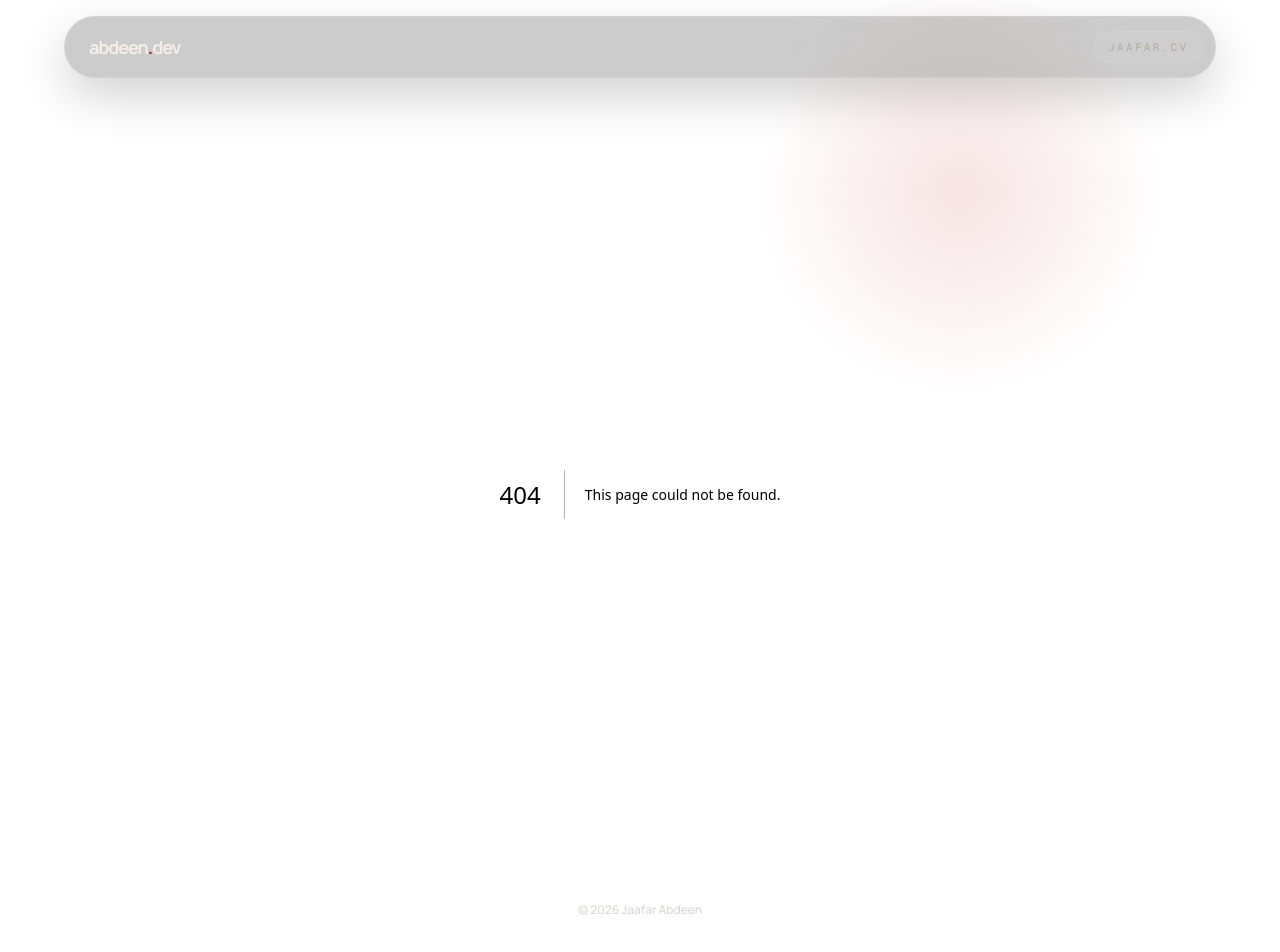
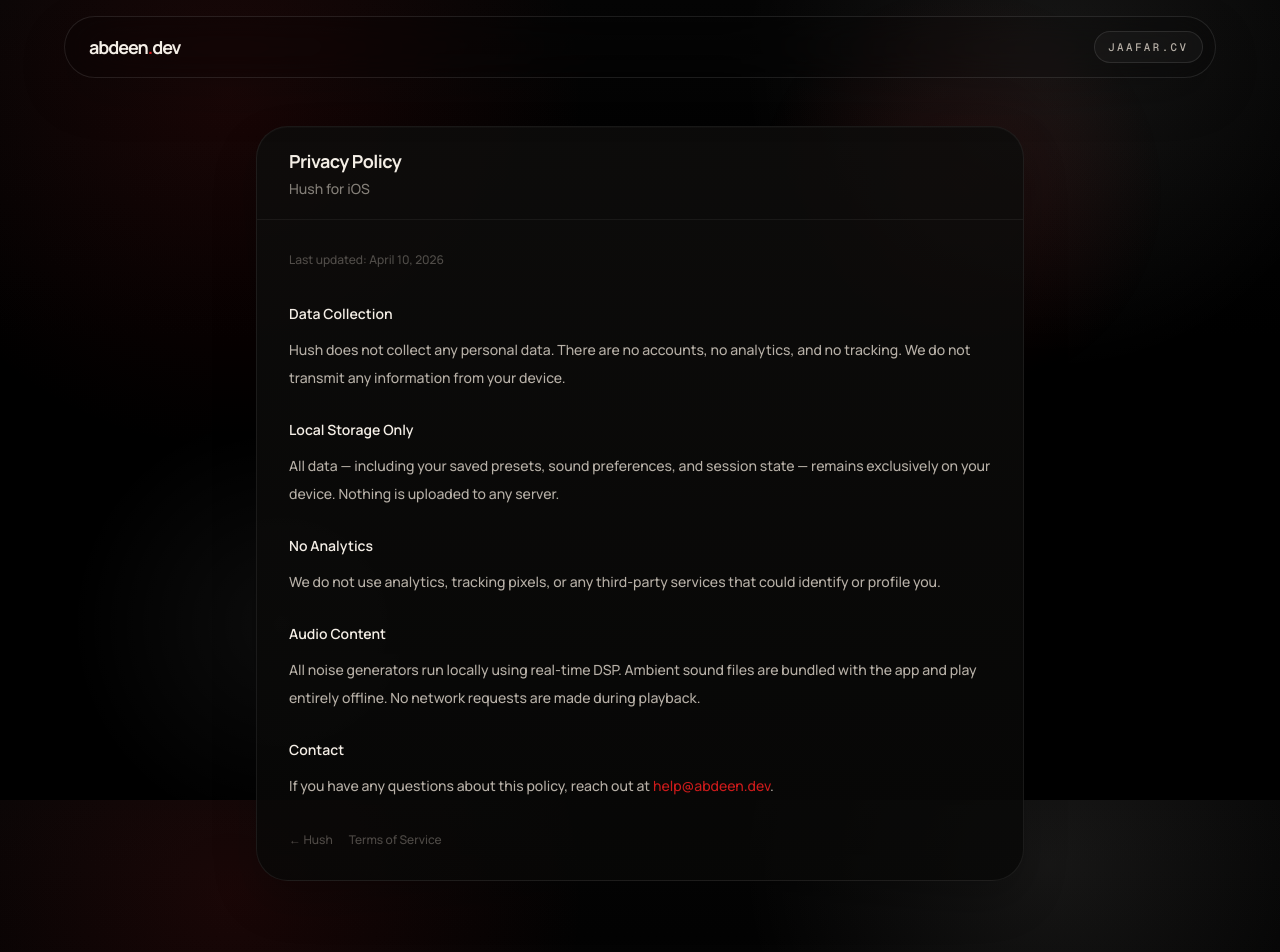
Before and after one commit to Cuzeth/abdeen.dev, a Next.js app: page /hush/privacy in a window 1280 px wide. Before the commit this address had no page. Shown: the top 952 px of the page. Built offline with nearby package versions, Linux system fonts and the light colour scheme.

Commit message:
add hush privacy policy and tos

```diff
--- a/src/app/hush/Hush.tsx
+++ b/src/app/hush/Hush.tsx
@@ -1,5 +1,6 @@
 "use client";
 
+import Link from "next/link";
 import FadeInWrapper from "@/components/FadeInWrapper";
 
 const features = [
@@ -173,14 +174,28 @@
           <p className="text-sm leading-7 text-[var(--text)] opacity-70">
             No accounts, no analytics, no tracking. Open source under GPL-3.0.
           </p>
+          <div className="flex flex-wrap gap-x-4 gap-y-1 text-sm text-[var(--text)] opacity-50">
             <a
               href={REPO_URL}
               target="_blank"
               rel="noopener noreferrer"
-            className="self-start text-sm text-[var(--text)] opacity-50 transition-opacity hover:opacity-80"
+              className="transition-opacity hover:opacity-80"
             >
-            View source on GitHub &rarr;
+              GitHub &rarr;
             </a>
+            <Link
+              href="/hush/privacy"
+              className="transition-opacity hover:opacity-80"
+            >
+              Privacy Policy
+            </Link>
+            <Link
+              href="/hush/terms"
+              className="transition-opacity hover:opacity-80"
+            >
+              Terms of Service
+            </Link>
+          </div>
         </section>
       </FadeInWrapper>
     </div>
--- /dev/null
+++ b/src/app/hush/privacy/page.tsx
@@ -0,0 +1,116 @@
+import type { Metadata } from "next";
+import Link from "next/link";
+import FadeInWrapper from "@/components/FadeInWrapper";
+
+export const metadata: Metadata = {
+  title: "Privacy Policy — Hush | abdeen.dev",
+  description:
+    "Hush does not collect, store, or transmit your personal data. Everything stays on your device.",
+  alternates: { canonical: "https://abdeen.dev/hush/privacy" },
+  openGraph: {
+    title: "Privacy Policy — Hush | abdeen.dev",
+    description:
+      "Hush does not collect, store, or transmit your personal data.",
+    url: "https://abdeen.dev/hush/privacy",
+  },
+};
+
+export default function HushPrivacyPage() {
+  return (
+    <div className="mx-auto flex w-full max-w-3xl flex-col gap-6 pb-16 pt-4 md:gap-8 md:pb-24 md:pt-8">
+      <FadeInWrapper direction="up">
+        <section className="surface-panel overflow-hidden rounded-[1.25rem] md:rounded-[2rem]">
+          <div className="border-b border-white/[0.06] px-5 py-4 md:px-8 md:py-5">
+            <h1 className="text-lg font-bold tracking-[-0.03em] text-[var(--heading)]">
+              Privacy Policy
+            </h1>
+            <p className="mt-1 text-sm text-[var(--text)] opacity-70">
+              Hush for iOS
+            </p>
+          </div>
+          <div className="flex flex-col gap-8 px-5 py-6 md:px-8 md:py-8">
+            <p className="text-xs text-[var(--text)] opacity-40">
+              Last updated: April 10, 2026
+            </p>
+
+            <div className="flex flex-col gap-6 text-sm leading-7 text-[var(--text)]">
+              <section>
+                <h2 className="mb-2 font-semibold text-[var(--heading)]">
+                  Data Collection
+                </h2>
+                <p>
+                  Hush does not collect any personal data. There are no
+                  accounts, no analytics, and no tracking. We do not transmit
+                  any information from your device.
+                </p>
+              </section>
+
+              <section>
+                <h2 className="mb-2 font-semibold text-[var(--heading)]">
+                  Local Storage Only
+                </h2>
+                <p>
+                  All data — including your saved presets, sound preferences,
+                  and session state — remains exclusively on your device. Nothing
+                  is uploaded to any server.
+                </p>
+              </section>
+
+              <section>
+                <h2 className="mb-2 font-semibold text-[var(--heading)]">
+                  No Analytics
+                </h2>
+                <p>
+                  We do not use analytics, tracking pixels, or any third-party
+                  services that could identify or profile you.
+                </p>
+              </section>
+
+              <section>
+                <h2 className="mb-2 font-semibold text-[var(--heading)]">
+                  Audio Content
+                </h2>
+                <p>
+                  All noise generators run locally using real-time DSP. Ambient
+                  sound files are bundled with the app and play entirely
+                  offline. No network requests are made during playback.
+                </p>
+              </section>
+
+              <section>
+                <h2 className="mb-2 font-semibold text-[var(--heading)]">
+                  Contact
+                </h2>
+                <p>
+                  If you have any questions about this policy, reach out at{" "}
+                  <a
+                    href="mailto:help@abdeen.dev"
+                    className="text-[var(--accent)] transition-opacity hover:opacity-70"
+                  >
+                    help@abdeen.dev
+                  </a>
+                  .
+                </p>
+              </section>
+            </div>
+
+            <div className="flex gap-4 text-xs text-[var(--text)] opacity-40">
+              <Link
+                href="/hush"
+                className="transition-opacity hover:opacity-70"
+              >
+                &larr; Hush
+              </Link>
+              <Link
+                href="/hush/terms"
+                className="transition-opacity hover:opacity-70"
+              >
+                Terms of Service
+              </Link>
+            </div>
+          </div>
+        </section>
+      </FadeInWrapper>
+    </div>
+  );
+}
--- /dev/null
+++ b/src/app/hush/terms/page.tsx
@@ -0,0 +1,126 @@
+import type { Metadata } from "next";
+import Link from "next/link";
+import FadeInWrapper from "@/components/FadeInWrapper";
+
+export const metadata: Metadata = {
+  title: "Terms of Service — Hush | abdeen.dev",
+  description: "Terms of service for Hush, a focus sounds app for iOS.",
+  alternates: { canonical: "https://abdeen.dev/hush/terms" },
+  openGraph: {
+    title: "Terms of Service — Hush | abdeen.dev",
+    description: "Terms of service for Hush, a focus sounds app for iOS.",
+    url: "https://abdeen.dev/hush/terms",
+  },
+};
+
+export default function HushTermsPage() {
+  return (
+    <div className="mx-auto flex w-full max-w-3xl flex-col gap-6 pb-16 pt-4 md:gap-8 md:pb-24 md:pt-8">
+      <FadeInWrapper direction="up">
+        <section className="surface-panel overflow-hidden rounded-[1.25rem] md:rounded-[2rem]">
+          <div className="border-b border-white/[0.06] px-5 py-4 md:px-8 md:py-5">
+            <h1 className="text-lg font-bold tracking-[-0.03em] text-[var(--heading)]">
+              Terms of Service
+            </h1>
+            <p className="mt-1 text-sm text-[var(--text)] opacity-70">
+              Hush for iOS
+            </p>
+          </div>
+          <div className="flex flex-col gap-8 px-5 py-6 md:px-8 md:py-8">
+            <p className="text-xs text-[var(--text)] opacity-40">
+              Last updated: April 10, 2026
+            </p>
+
+            <div className="flex flex-col gap-6 text-sm leading-7 text-[var(--text)]">
+              <section>
+                <h2 className="mb-2 font-semibold text-[var(--heading)]">
+                  Use of the App
+                </h2>
+                <p>
+                  Hush is a focus sounds app. By using it, you agree to use the
+                  app responsibly and in accordance with these terms and all
+                  applicable laws.
+                </p>
+              </section>
+
+              <section>
+                <h2 className="mb-2 font-semibold text-[var(--heading)]">
+                  Audio Content
+                </h2>
+                <p>
+                  Ambient sound recordings included in Hush are sourced under
+                  permissive licenses (Pixabay Content License, CC0, and MIT).
+                  Noise generators and brainwave entrainment tones are
+                  synthesized locally on your device.
+                </p>
+              </section>
+
+              <section>
+                <h2 className="mb-2 font-semibold text-[var(--heading)]">
+                  No Warranties
+                </h2>
+                <p>
+                  Hush is provided &quot;as is&quot; without warranties of any
+                  kind. We do not guarantee that the app will be uninterrupted
+                  or error-free. Hush is not a medical device and does not
+                  provide medical advice.
+                </p>
+              </section>
+
+              <section>
+                <h2 className="mb-2 font-semibold text-[var(--heading)]">
+                  Limitation of Liability
+                </h2>
+                <p>
+                  We will not be liable for any indirect, incidental, or
+                  consequential damages arising from your use of Hush.
+                </p>
+              </section>
+
+              <section>
+                <h2 className="mb-2 font-semibold text-[var(--heading)]">
+                  Changes to Terms
+                </h2>
+                <p>
+                  We may update these terms from time to time. Continued use of
+                  Hush after changes constitutes acceptance of the new terms.
+                </p>
+              </section>
+
+              <section>
+                <h2 className="mb-2 font-semibold text-[var(--heading)]">
+                  Contact
+                </h2>
+                <p>
+                  Questions? Reach out at{" "}
+                  <a
+                    href="mailto:help@abdeen.dev"
+                    className="text-[var(--accent)] transition-opacity hover:opacity-70"
+                  >
+                    help@abdeen.dev
+                  </a>
+                  .
+                </p>
+              </section>
+            </div>
+
+            <div className="flex gap-4 text-xs text-[var(--text)] opacity-40">
+              <Link
+                href="/hush"
+                className="transition-opacity hover:opacity-70"
+              >
+                &larr; Hush
+              </Link>
+              <Link
+                href="/hush/privacy"
+                className="transition-opacity hover:opacity-70"
+              >
+                Privacy Policy
+              </Link>
+            </div>
+          </div>
+        </section>
+      </FadeInWrapper>
+    </div>
+  );
+}
--- a/src/app/sitemap.ts
+++ b/src/app/sitemap.ts
@@ -15,5 +15,7 @@
     { url: `${base}/lofi-atc`, lastModified, changeFrequency: 'monthly', priority: 0.8 },
     { url: `${base}/safestay`, lastModified, changeFrequency: 'monthly', priority: 0.8 },
     { url: `${base}/hush`, lastModified, changeFrequency: 'monthly', priority: 0.9 },
+    { url: `${base}/hush/privacy`, lastModified, changeFrequency: 'yearly', priority: 0.3 },
+    { url: `${base}/hush/terms`, lastModified, changeFrequency: 'yearly', priority: 0.3 },
   ];
 }
```
Lines whose indentation alone changed are shown as unchanged.
